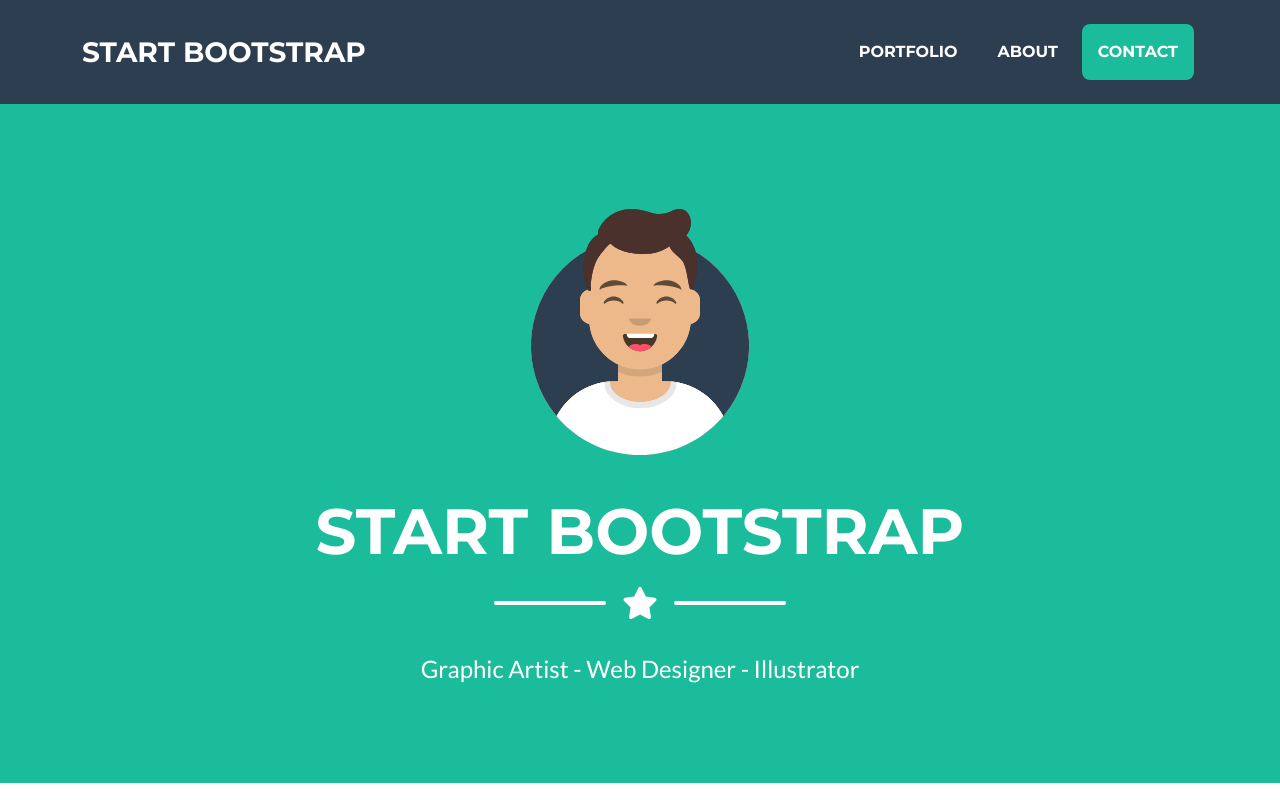
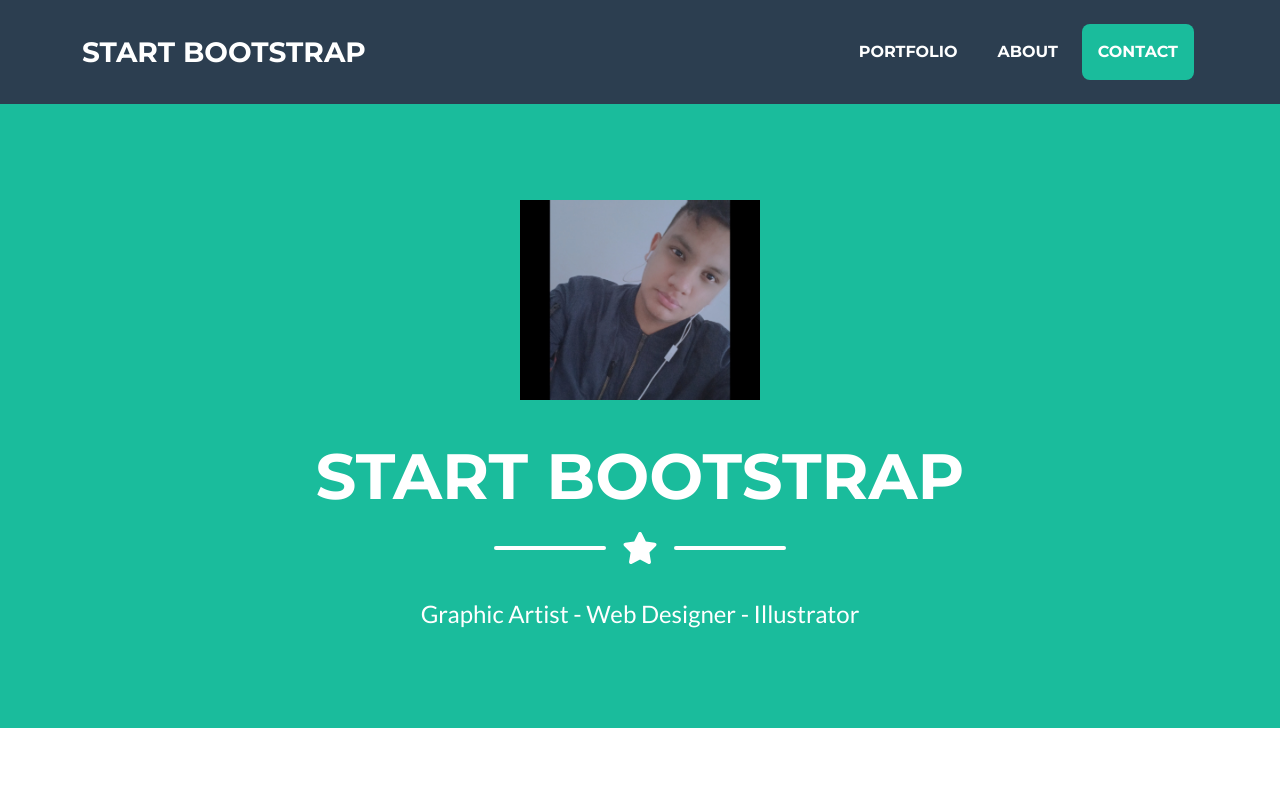
Before and after one commit to JesusFigueroa10/JesusFigueroa10.github.io, a plain HTML site: page index.html in a window 1280 px wide. Shown: the top 800 px of the page. Drawn offline with nearby package versions, Linux system fonts and the light colour scheme.

Commit message:
Añadiendo foto

```diff
--- a/index.html
+++ b/index.html
@@ -38,7 +38,7 @@
         <header class="masthead bg-primary text-white text-center">
             <div class="container d-flex align-items-center flex-column">
                 <!-- Masthead Avatar Image-->
-                <img class="masthead-avatar mb-5" src="assets/img/avataaars.svg" alt="..." />
+                <img class="masthead-avatar mb-5" src="assets/img/WhatsApp Image 2023-02-23 at 9.34.09 AM.jpeg" alt="..." />
                 <!-- Masthead Heading-->
                 <h1 class="masthead-heading text-uppercase mb-0">Start Bootstrap</h1>
                 <!-- Icon Divider-->
```
Also changed, not shown: assets/img/WhatsApp Image 2023-02-23 at 9.34.09 AM.jpeg (added).
